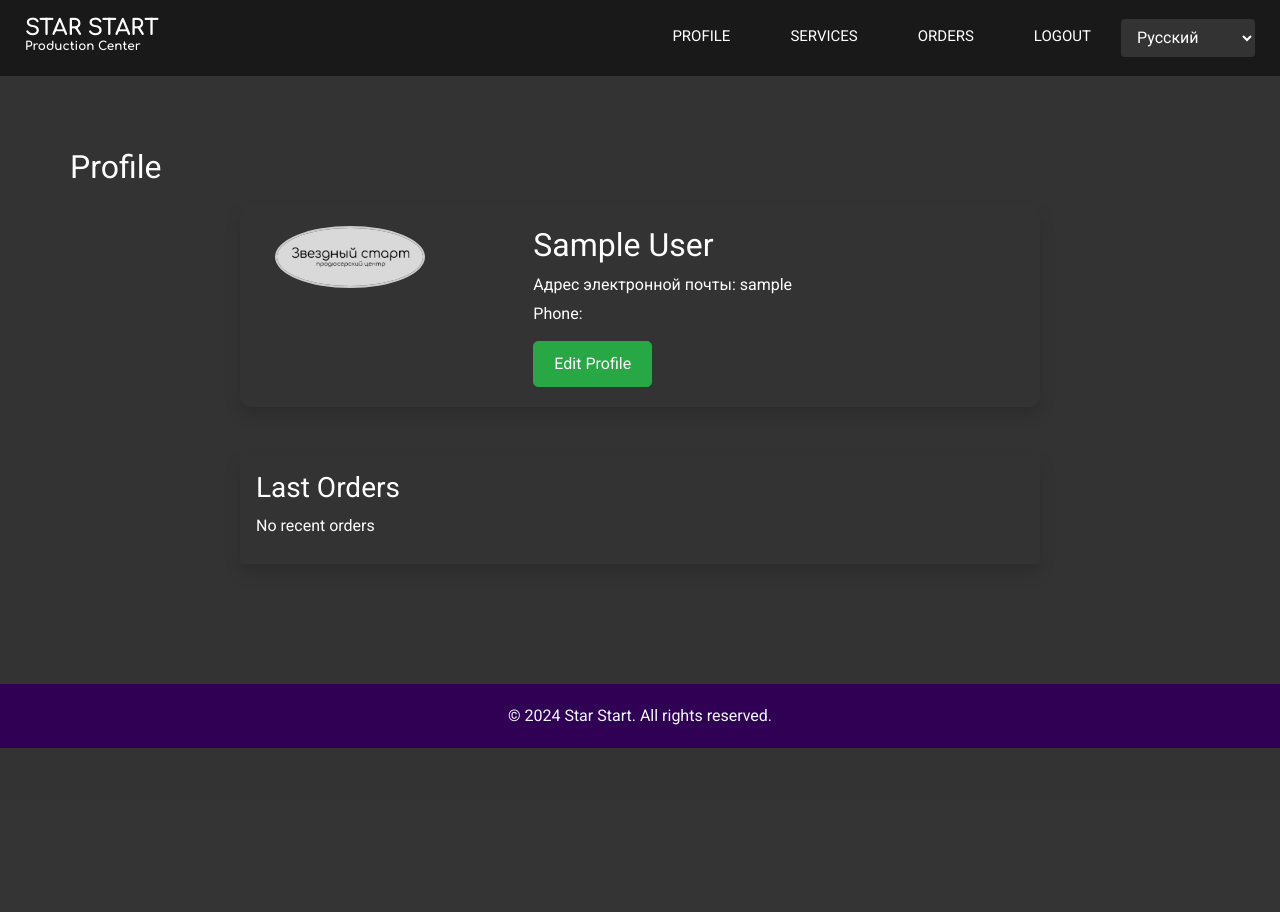
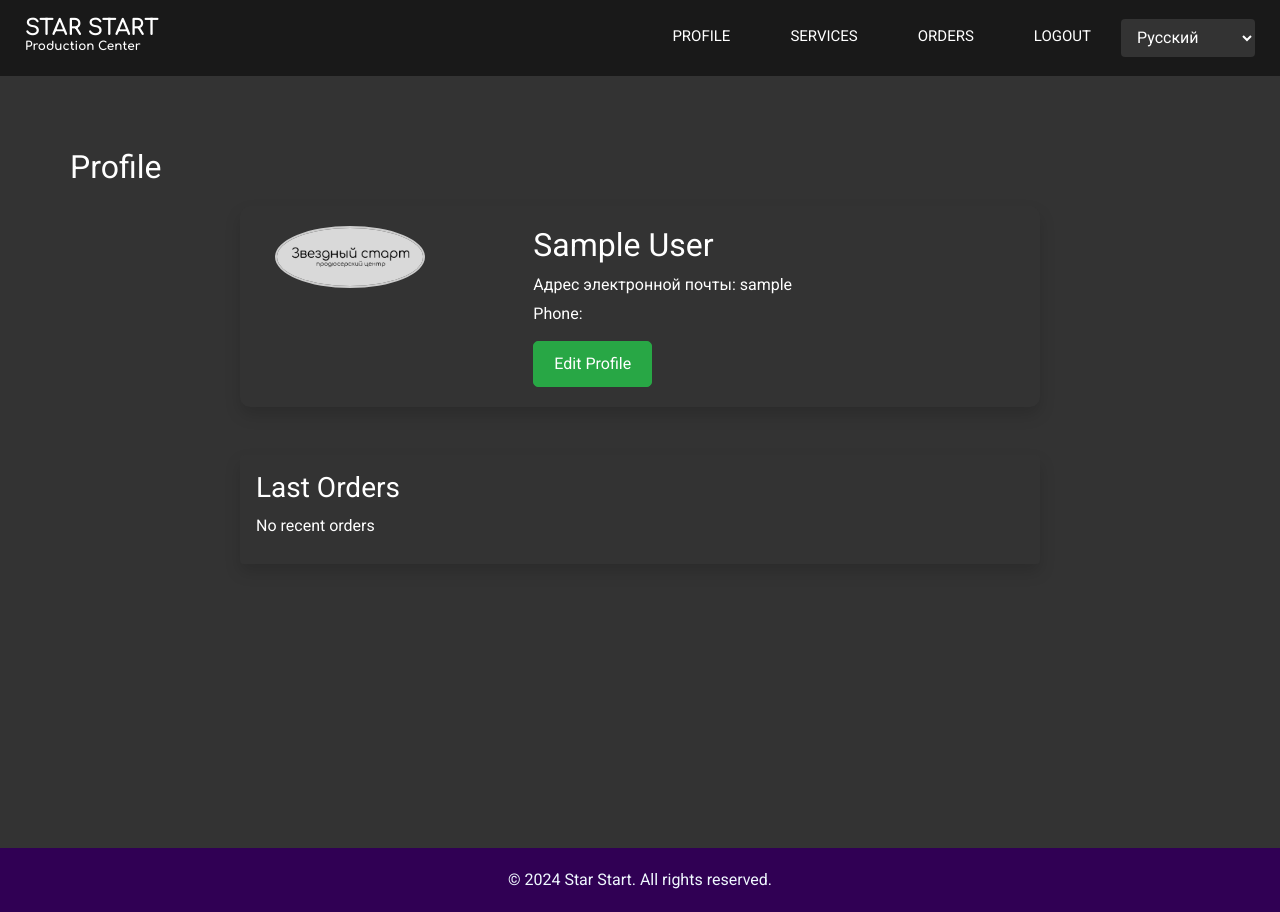
Before and after one commit to dev4ox/stars-start-lk, a Django app: page /lk/ in a window 1280 px wide. Before the commit the page ends 748 px from the top, so only its background shows below. Run offline with Django 5.2, Linux system fonts and the light colour scheme; the visitor is signed in with stand-in values (Sample User, id 1); data that the repository does not hold is empty; some libraries are stand-ins or nearby versions.

Commit message:
reworked

```diff
--- a/regSaitTest/registration/templates/base.html
+++ b/regSaitTest/registration/templates/base.html
@@ -65,7 +65,7 @@
         </div>
     </header>
     <!-- end header section -->
-    <main class="container mt-5">
+    <main class="container mt-5 min-vh-100">
         {% block content %}{% endblock %}
     </main>
     <!-- footer section -->
```
